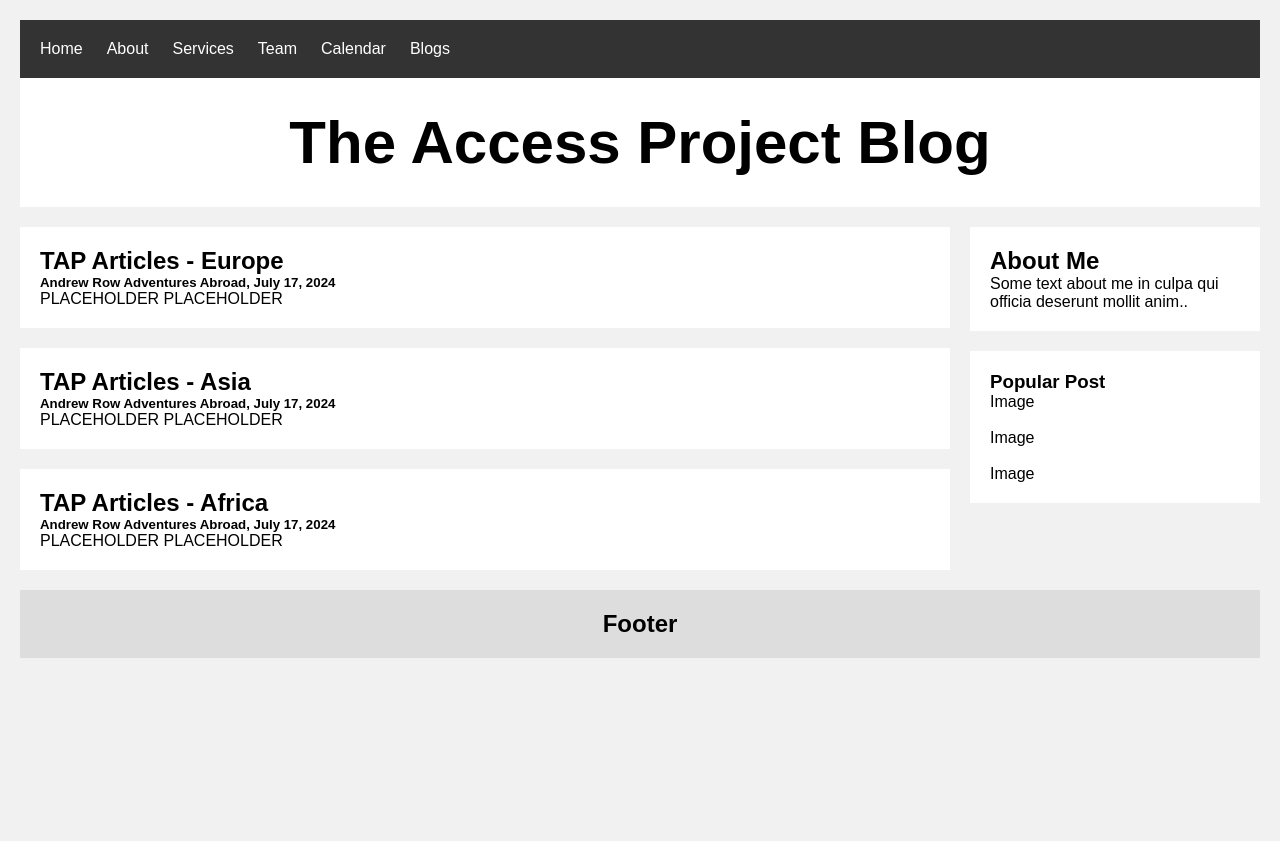
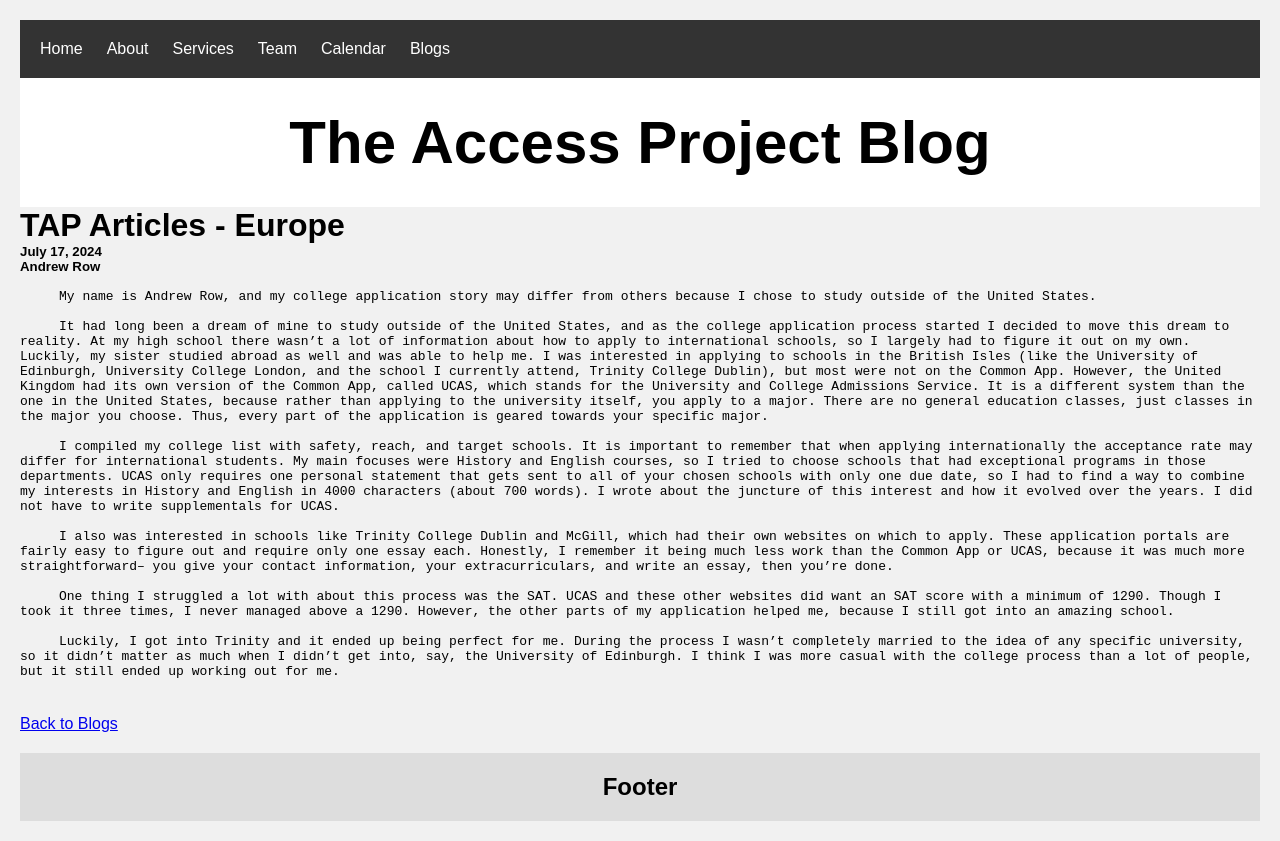
Before and after one commit to tnunesueno/TAP, a React (Create React App) app in the folder my-app/: page /blog/1 in a window 1280 px wide. Before the commit the page ends 800 px from the top, so only its background shows below. Built offline with nearby package versions, Linux system fonts and the light colour scheme.

Commit message:
did a bunch more stuff. considering wix.

```diff
--- a/my-app/src/App.js
+++ b/my-app/src/App.js
@@ -7,41 +7,31 @@ import Services from './pages/Services';
 import Team from './pages/Team';
 import Calendar from './pages/Calendar';
 import Home from './pages/Home';
+import BlogPostPage from './pages/BlogPostPage';
 
+//import BlogPostPage from './pages/BlogPost'; // i need to make this later
+
+import { BrowserRouter, Routes, Route } from 'react-router-dom';
 
 function App() {
+  return (
 
-  let Component;
-  switch (window.location.pathname) {
-    case '/':
-      Component = BlogPage;
-      break;
-    case '/Home':
-      Component = Home;
-      break;
-    case '/About':
-      Component = About;
-      break;
-    case '/Services':
-      Component = Services;
-      break;
-    case '/Team':
-      Component = Team;
-      break;
-    case '/Calendar':
-      Component = Calendar;
-      break;
-    case '/Blogs':
-      Component = BlogPage;
-      break;
-    default:
-      Component = BlogPage; // Default to BlogPage if no match
-  }
-  return (
-    <>
+    <BrowserRouter>
    <Navbar  />
-   <Component />
-   </>
+   <Routes>
+
+        <Route path="/" element={<Home />} />
+        <Route path="/Home" element={<Home />} />
+        <Route path="/About" element={<About />} />
+        <Route path="/Services" element={<Services />} />
+        <Route path="/Team" element={<Team />} />
+        <Route path="/Calendar" element={<Calendar />} />
+        <Route path="/Blog" element={<BlogPage />} />
+        <Route path="/blog/:postId" element={<BlogPostPage />} />
+
+    </Routes>
+
+   </BrowserRouter>
   );
 }
 
--- a/my-app/src/BlogCard.js
+++ b/my-app/src/BlogCard.js
@@ -1,10 +1,16 @@
-function BlogCard({ title, description, date, text }) {
+import { Link } from 'react-router-dom';
+import './pages/blog.css';
+
+function BlogCard({ id, title, description, date, text }) {
   return (
-    <div className="card">
-      <h2>{title}</h2>
-      <h5>{description}, {date}</h5>
-      <p>{text}</p>
-    </div>
+     <Link to={`/blog/${id}`} className="card-link">
+        <div className="card">
+          <h2>{title}</h2>
+          <h5>{description}</h5>
+          <h5>{date}</h5>
+      </div>
+       </Link>
+
   );
 }
 
--- a/my-app/src/Navbar.js
+++ b/my-app/src/Navbar.js
@@ -1,17 +1,18 @@
 import './navbar.css';
+import { Link } from 'react-router-dom';
 
 function Navbar() {
   return (
-    <nav className="navbar">
-    <ul className="nav-list" id="nav-list">
-      <li><a href="./Home" className="nav-link">Home</a></li>
-      <li><a href="./About" className="nav-link">About</a></li>
-      <li><a href="./Services" className="nav-link">Services</a></li>
-      <li><a href="./Team" className="nav-link">Team</a></li>
-      <li><a href="./Calendar" className="nav-link">Calendar</a></li>
-      <li><a href="./Blogs" className="nav-link">Blogs</a></li>
-    </ul>
-  </nav>
+     <nav className="navbar">
+      <ul className="nav-list" id="nav-list">
+        <li><Link to="/Home" className="nav-link">Home</Link></li>
+        <li><Link to="/About" className="nav-link">About</Link></li>
+        <li><Link to="/Services" className="nav-link">Services</Link></li>
+        <li><Link to="/Team" className="nav-link">Team</Link></li>
+        <li><Link to="/Calendar" className="nav-link">Calendar</Link></li>
+        <li><Link to="/Blog" className="nav-link">Blogs</Link></li>
+      </ul>
+    </nav>
   );
 }
 
--- a/my-app/src/blogPosts.js
+++ b/my-app/src/blogPosts.js
@@ -1,22 +1,24 @@
+import text1 from "./pages/blogTexts/content1";
+
 const blogPosts = [
     {
         id: 1,
         title: 'TAP Articles - Europe',
-        description: 'Andrew Row Adventures Abroad',
+        description: 'Andrew Row',
         date: 'July 17, 2024',
-        text: 'PLACEHOLDER PLACEHOLDER'
+        text: text1
     },
     {
         id: 2,
         title: 'TAP Articles - Asia',
-        description: 'Andrew Row Adventures Abroad',
+        description: 'Andrew Row',
         date: 'July 17, 2024',
         text: 'PLACEHOLDER PLACEHOLDER'
     },
     {
         id: 3,
         title: 'TAP Articles - Africa',
-        description: 'Andrew Row Adventures Abroad',
+        description: 'Andrew Row',
         date: 'July 17, 2024',
         text: 'PLACEHOLDER PLACEHOLDER'
     }
--- a/my-app/src/pages/Blog.js
+++ b/my-app/src/pages/Blog.js
@@ -6,22 +6,25 @@ import Footer from '../Footer';
 import './blog.css';
 import blogPosts from '../blogPosts';
 
+
 function BlogPage() {
   const posts = blogPosts;
 
   return (
     <>
-      <Header />
+     <Header />
       <div className="row">
         <div className="leftcolumn">
           {posts.map((post, idx) => (
             <BlogCard
-              key={idx}
+              key={post.id}
+              id={post.id}
               title={post.title}
               description={post.description}
               date={post.date}
               text={post.text}
             />
+
           ))}
         </div>
         <Sidebar />
--- /dev/null
+++ b/my-app/src/pages/BlogPostPage.js
@@ -0,0 +1,38 @@
+import { useParams, Link } from 'react-router-dom';
+import  blogPosts from '../blogPosts.js'; // Import the blog posts data
+import './blog.css';
+import Header from '../Header'; // You can reuse components
+import Footer from '../Footer';
+
+function BlogPostPage() {
+  const { postId } = useParams();
+  const post = blogPosts.find(p => p.id === parseInt(postId));
+
+  if (!post) {
+    return <div>
+        <h1>Post not found</h1>
+         <Link to="/blog">Back to all posts</Link>
+    </div>;
+
+  }
+
+  return (
+    <>
+      <Header />
+      <div className="blog-post">
+        <h1>{post.title}</h1>
+        <h5>{post.date}</h5>
+        <h5>{post.description}</h5>
+        <div className="blog-content">
+          <pre>{post.text}</pre>
+        </div>
+        <br />
+        <br />
+        <Link to="/Blog">Back to Blogs</Link>
+      </div>
+      <Footer />
+    </>
+  );
+}
+
+export default BlogPostPage;
--- a/my-app/src/pages/blog.css
+++ b/my-app/src/pages/blog.css
@@ -66,3 +66,17 @@ body {
     padding: 0;
   }
 }
+
+.card-link {
+  text-decoration: none;
+  color: black;
+}
+
+.card-link h5 {
+  color: #333;
+}
+
+pre {
+  white-space: pre-wrap;
+  word-break: break-word;
+}
--- /dev/null
+++ b/my-app/src/pages/blogTexts/content1.js
@@ -0,0 +1,14 @@
+const text1 = `
+     My name is Andrew Row, and my college application story may differ from others because I chose to study outside of the United States.
+
+     It had long been a dream of mine to study outside of the United States, and as the college application process started I decided to move this dream to reality. At my high school there wasn’t a lot of information about how to apply to international schools, so I largely had to figure it out on my own. Luckily, my sister studied abroad as well and was able to help me. I was interested in applying to schools in the British Isles (like the University of Edinburgh, University College London, and the school I currently attend, Trinity College Dublin), but most were not on the Common App. However, the United Kingdom had its own version of the Common App, called UCAS, which stands for the University and College Admissions Service. It is a different system than the one in the United States, because rather than applying to the university itself, you apply to a major. There are no general education classes, just classes in the major you choose. Thus, every part of the application is geared towards your specific major.
+
+     I compiled my college list with safety, reach, and target schools. It is important to remember that when applying internationally the acceptance rate may differ for international students. My main focuses were History and English courses, so I tried to choose schools that had exceptional programs in those departments. UCAS only requires one personal statement that gets sent to all of your chosen schools with only one due date, so I had to find a way to combine my interests in History and English in 4000 characters (about 700 words). I wrote about the juncture of this interest and how it evolved over the years. I did not have to write supplementals for UCAS.
+
+     I also was interested in schools like Trinity College Dublin and McGill, which had their own websites on which to apply. These application portals are fairly easy to figure out and require only one essay each. Honestly, I remember it being much less work than the Common App or UCAS, because it was much more straightforward– you give your contact information, your extracurriculars, and write an essay, then you’re done.
+
+     One thing I struggled a lot with about this process was the SAT. UCAS and these other websites did want an SAT score with a minimum of 1290. Though I took it three times, I never managed above a 1290. However, the other parts of my application helped me, because I still got into an amazing school.
+
+     Luckily, I got into Trinity and it ended up being perfect for me. During the process I wasn’t completely married to the idea of any specific university, so it didn’t matter as much when I didn’t get into, say, the University of Edinburgh. I think I was more casual with the college process than a lot of people, but it still ended up working out for me. `;
+
+export default text1;
```
